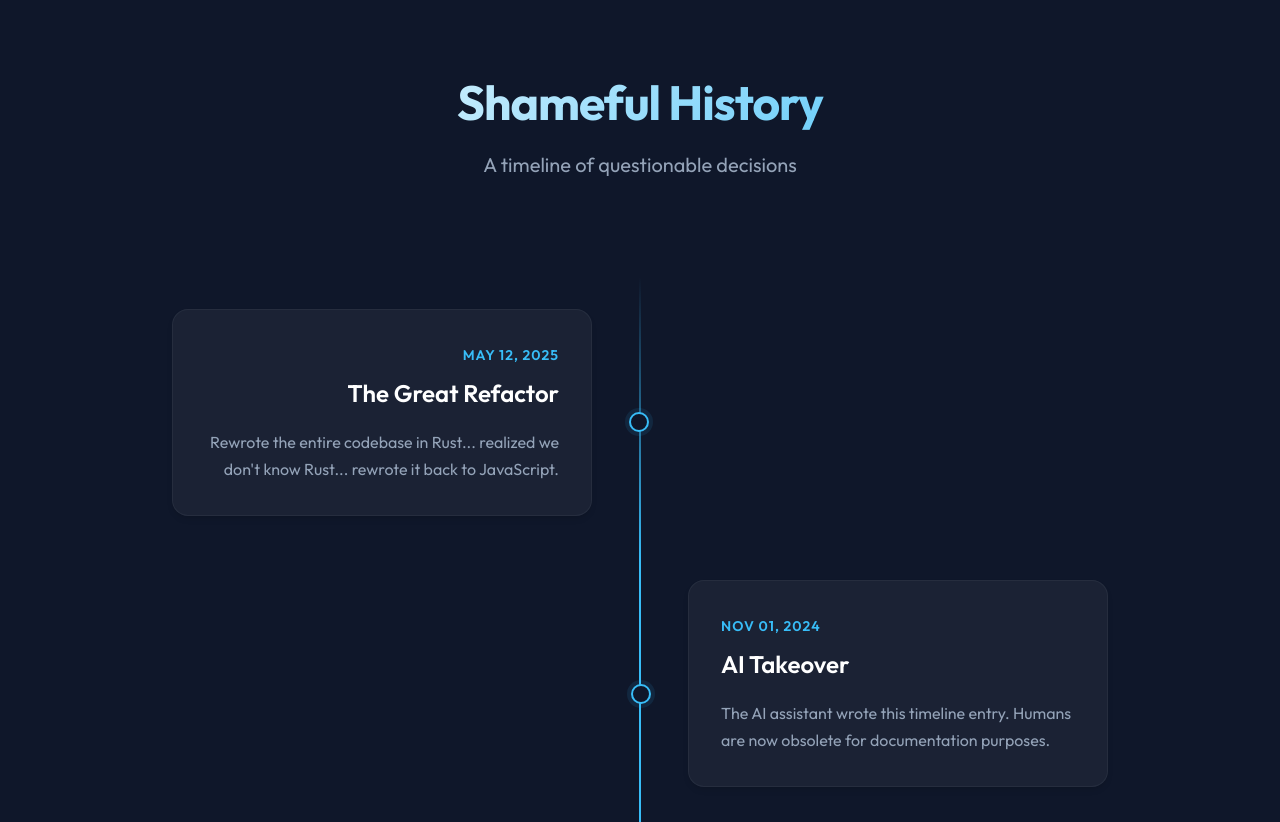
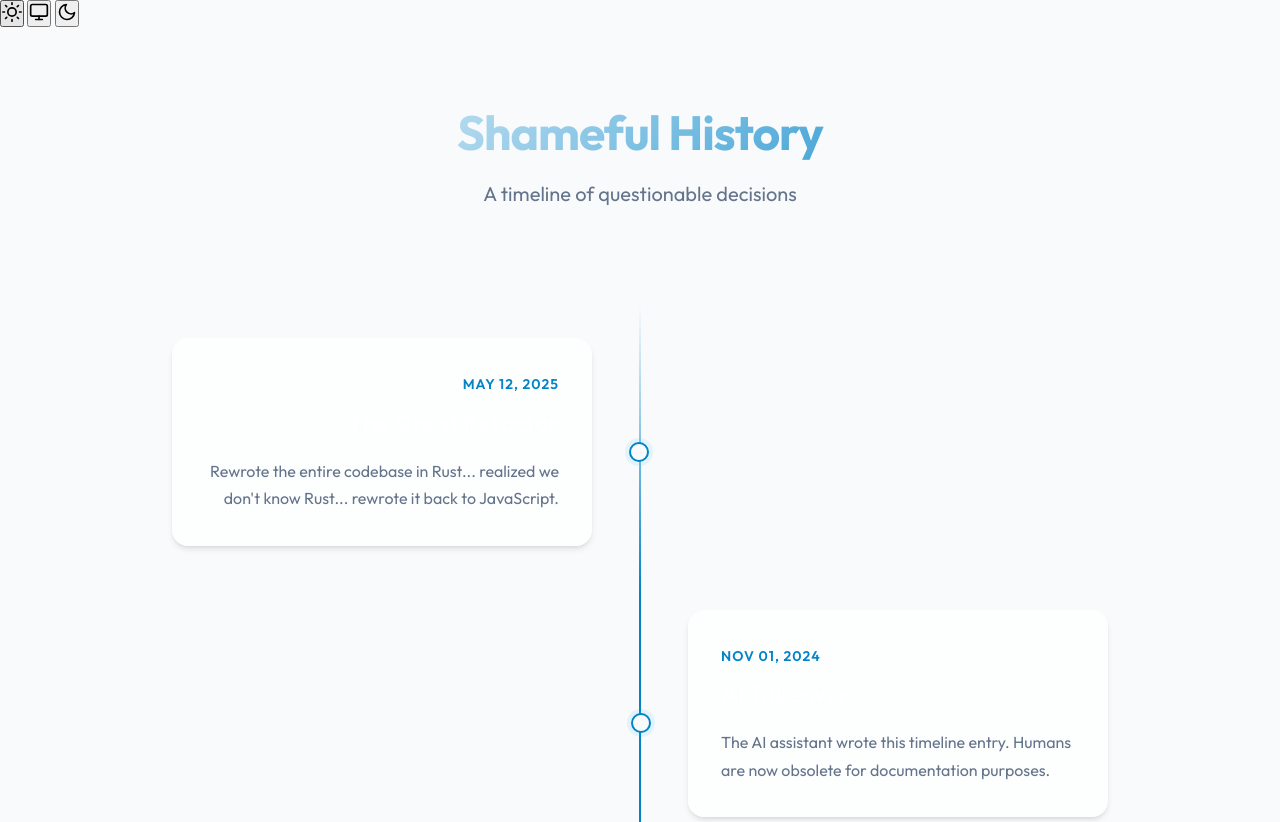
Before and after one commit to abraham/shameful-history, an Eleventy site: page index.html in a window 1280 px wide. Shown: the top 822 px of the page. Built offline with nearby package versions, Linux system fonts and the light colour scheme; Eleventy itself is replaced by a stand-in of ours; files that its build step writes are made by us from their sources.

Commit message:
Add theme buttons

```diff
--- a/bundle.css
+++ b/bundle.css
@@ -1,17 +1,62 @@
 @import url('https://fonts.googleapis.com/css2?family=Outfit:wght@300;400;600;700&display=swap');
 
 :root {
+    /* Default Light Theme */
+    --bg-color: #f8fafc;
+    /* Slate 50 */
+    --card-bg: rgba(255, 255, 255, 0.7);
+    --text-primary: #0f172a;
+    /* Slate 900 */
+    --text-secondary: #64748b;
+    /* Slate 500 */
+    --accent: #0284c7;
+    /* Sky 600 */
+    --accent-glow: rgba(2, 132, 199, 0.3);
+    --line-color: rgba(0, 0, 0, 0.1);
+    --nav-bg: rgba(255, 255, 255, 0.8);
+    --nav-border: rgba(0, 0, 0, 0.05);
+}
+
+@media (prefers-color-scheme: dark) {
+    :root {
+        --bg-color: #0f172a;
+        /* Slate 900 */
+        --card-bg: rgba(255, 255, 255, 0.05);
+        --text-primary: #e2e8f0;
+        /* Slate 200 */
+        --text-secondary: #94a3b8;
+        /* Slate 400 */
+        --accent: #38bdf8;
+        /* Sky 400 */
+        --accent-glow: rgba(56, 189, 248, 0.3);
+        --line-color: rgba(255, 255, 255, 0.1);
+        --nav-bg: rgba(15, 23, 42, 0.8);
+        --nav-border: rgba(255, 255, 255, 0.05);
+    }
+}
+
+html[data-theme="light"] {
+    --bg-color: #f8fafc;
+    --card-bg: rgba(255, 255, 255, 0.7);
+    --text-primary: #0f172a;
+    --text-secondary: #64748b;
+    --accent: #0284c7;
+    --accent-glow: rgba(2, 132, 199, 0.3);
+    --line-color: rgba(0, 0, 0, 0.1);
+    --nav-bg: rgba(255, 255, 255, 0.8);
+    --nav-border: rgba(0, 0, 0, 0.05);
+}
+
+html[data-theme="dark"] {
     --bg-color: #0f172a;
-    /* Slate 900 */
     --card-bg: rgba(255, 255, 255, 0.05);
     --text-primary: #e2e8f0;
-    /* Slate 200 */
     --text-secondary: #94a3b8;
-    /* Slate 400 */
     --accent: #38bdf8;
-    /* Sky 400 */
     --accent-glow: rgba(56, 189, 248, 0.3);
     --line-color: rgba(255, 255, 255, 0.1);
+    --nav-bg: rgba(15, 23, 42, 0.8);
+    --nav-border: rgba(255, 255, 255, 0.05);
 }
 
 * {
--- a/index.html
+++ b/index.html
@@ -1,5 +1,74 @@
 <!doctype html>
 <html lang="en">
+<script>
+    // Immediate theme check to prevent flash
+    const savedTheme = localStorage.getItem('theme');
+    if (savedTheme) {
+        document.documentElement.setAttribute('data-theme', savedTheme);
+    }
+</script>
+
+<body class="antialiased">
+    <nav class="top-bar">
+        <div class="theme-toggle">
+            <button id="theme-light" aria-label="Light Mode">
+                <svg xmlns="http://www.w3.org/2000/svg" width="20" height="20" viewBox="0 0 24 24" fill="none"
+                    stroke="currentColor" stroke-width="2" stroke-linecap="round" stroke-linejoin="round">
+                    <circle cx="12" cy="12" r="5" />
+                    <path
+                        d="M12 1v2M12 21v2M4.22 4.22l1.42 1.42M18.36 18.36l1.42 1.42M1 12h2M21 12h2M4.22 19.78l1.42-1.42M18.36 5.64l1.42-1.42" />
+                </svg>
+            </button>
+            <button id="theme-auto" aria-label="System Mode" class="active">
+                <svg xmlns="http://www.w3.org/2000/svg" width="20" height="20" viewBox="0 0 24 24" fill="none"
+                    stroke="currentColor" stroke-width="2" stroke-linecap="round" stroke-linejoin="round">
+                    <rect x="2" y="3" width="20" height="14" rx="2" ry="2" />
+                    <line x1="8" y1="21" x2="16" y2="21" />
+                    <line x1="12" y1="17" x2="12" y2="21" />
+                </svg>
+            </button>
+            <button id="theme-dark" aria-label="Dark Mode">
+                <svg xmlns="http://www.w3.org/2000/svg" width="20" height="20" viewBox="0 0 24 24" fill="none"
+                    stroke="currentColor" stroke-width="2" stroke-linecap="round" stroke-linejoin="round">
+                    <path d="M21 12.79A9 9 0 1 1 11.21 3 7 7 0 0 0 21 12.79z" />
+                </svg>
+            </button>
+        </div>
+    </nav>
+    <script>
+        const buttons = {
+            light: document.getElementById('theme-light'),
+            auto: document.getElementById('theme-auto'),
+            dark: document.getElementById('theme-dark')
+        };
+
+        function updateActiveButton(theme) {
+            Object.values(buttons).forEach(btn => btn.classList.remove('active'));
+            if (!theme) {
+                buttons.auto.classList.add('active');
+            } else {
+                buttons[theme].classList.add('active');
+            }
+        }
+
+        function setTheme(theme) {
+            if (theme) {
+                document.documentElement.setAttribute('data-theme', theme);
+                localStorage.setItem('theme', theme);
+            } else {
+                document.documentElement.removeAttribute('data-theme');
+                localStorage.removeItem('theme');
+            }
+            updateActiveButton(theme);
+        }
+
+        buttons.light.addEventListener('click', () => setTheme('light'));
+        buttons.auto.addEventListener('click', () => setTheme(null));
+        buttons.dark.addEventListener('click', () => setTheme('dark'));
+
+        // Init active state
+        updateActiveButton(localStorage.getItem('theme'));
+    </script>
 
 </html>
 
```
